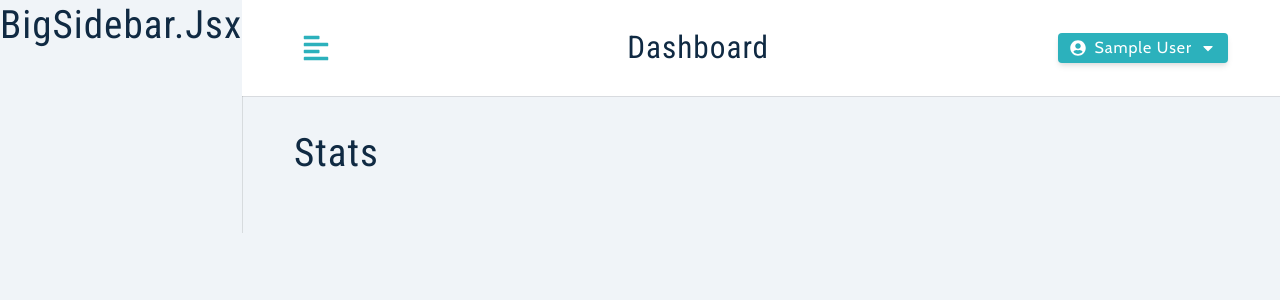
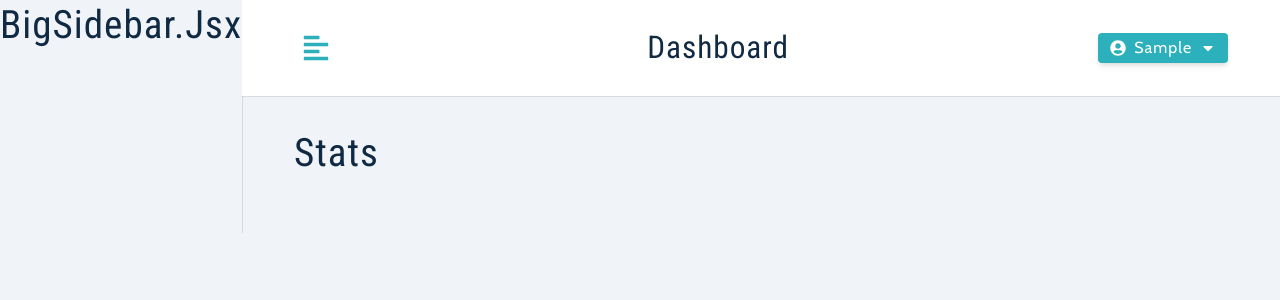
Before and after one commit to MAbdurahman/mern-job-tracker, a React (Create React App) app in the folder frontend/: page / in a window 1280 px wide. Shown: the top 300 px of the page. Built offline with nearby package versions, Linux system fonts and the light colour scheme; sample sign-in values are in the browser's storage.

Commit message:
Add method getFirstName to Navbar.jsx; setup links for SmallSidebar.jsx

```diff
--- a/frontend/src/components/Navbar.jsx
+++ b/frontend/src/components/Navbar.jsx
@@ -8,6 +8,12 @@ export default function Navbar() {
 	//**************** variables ****************//
 	const [showLogout, setShowLogout] = useState(false);
 	const { toggleSidebar, logoutUser, user } = useAppContext();
+	//**************** functions ****************//
+	function getFirstName(userName) {
+		let name = [];
+		name = userName.split(' ');
+		return name[0];
+	}
 
 	return (
 		<Wrapper>
@@ -30,7 +36,7 @@ export default function Navbar() {
 						onClick={() => setShowLogout(!showLogout)}
 					>
 						<FaUserCircle />
-						{user?.name}
+						{getFirstName(user?.name)}
 						<FaCaretDown />
 					</button>
 					<div
```
Also changed, not shown: frontend/src/utils/links.js (added, +13 -0 lines).
